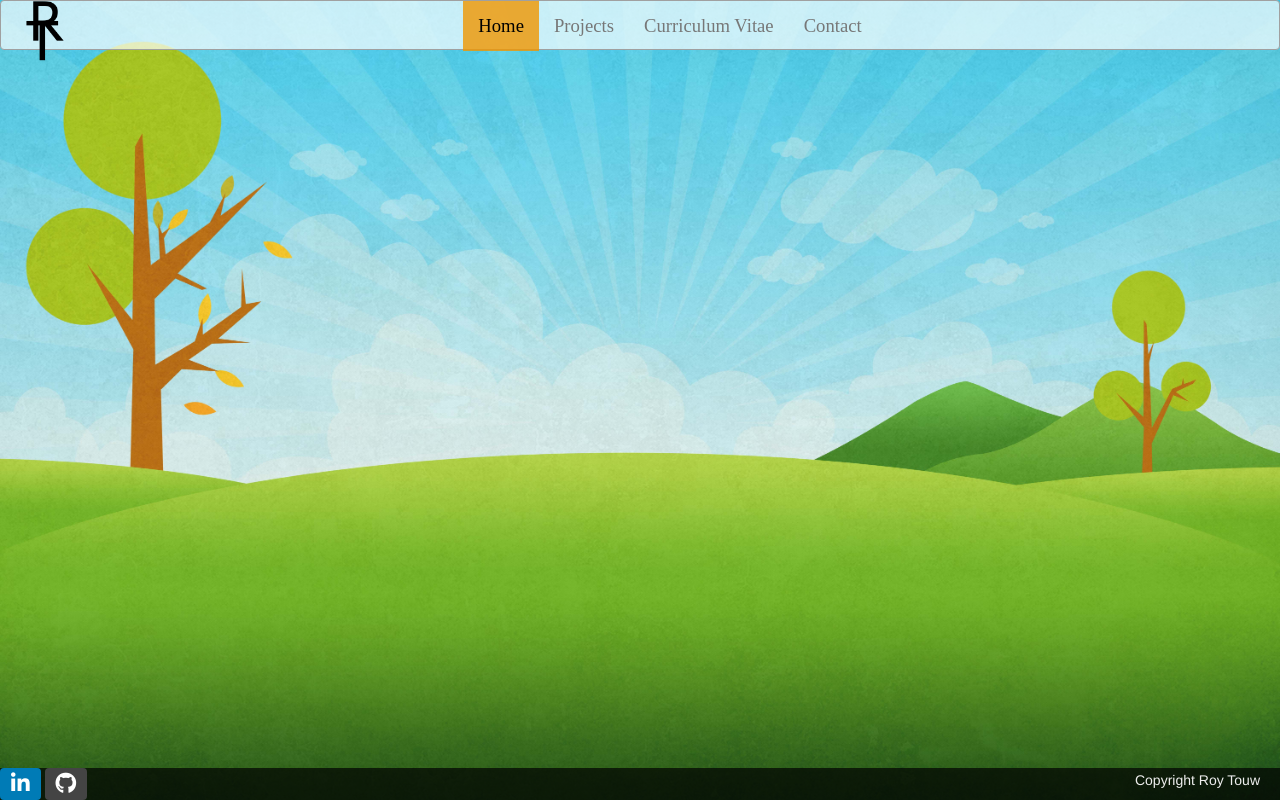
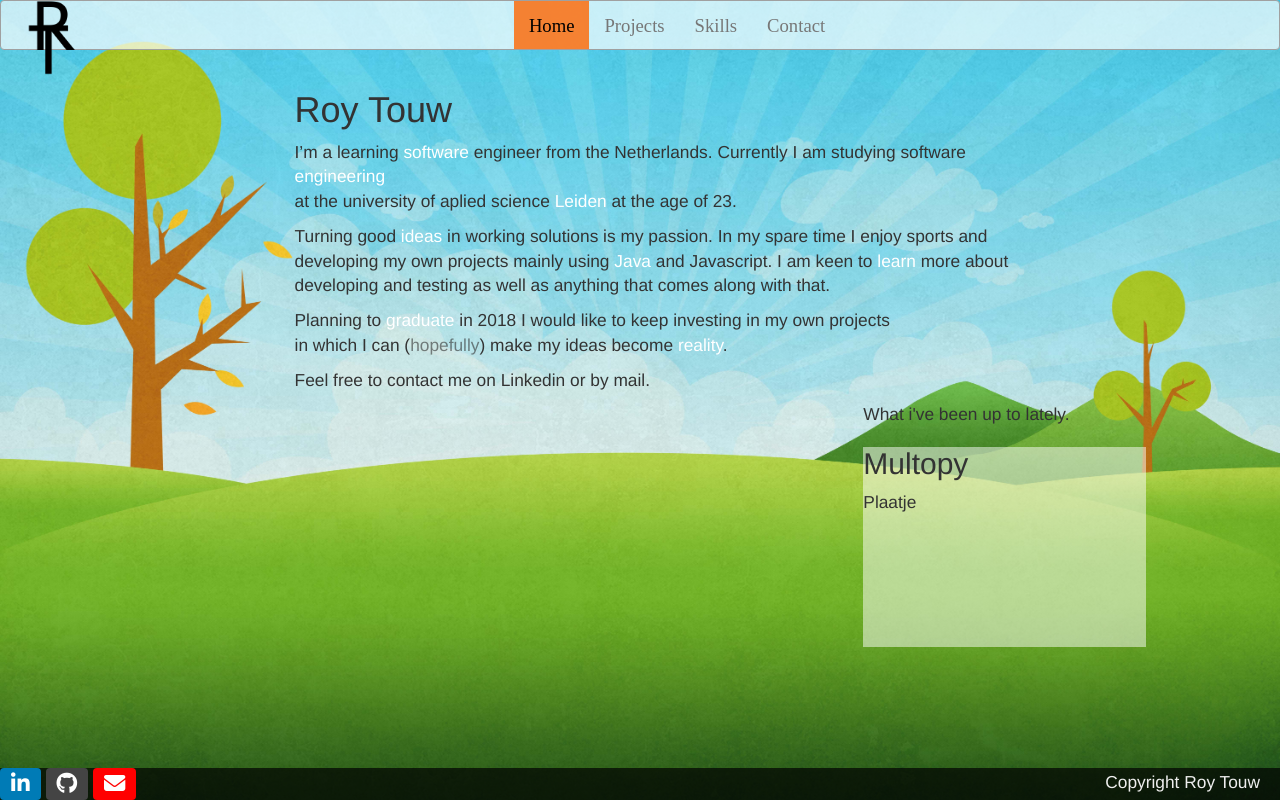
Before and after one commit to roytouw/portfolio, a website: page app/index.html in a window 1280 px wide. Drawn offline with nearby package versions, Linux system fonts and the light colour scheme; some packages are replaced by stand-ins of ours; files that its build step writes are made by us from their sources; a script that the page names is missing.

Commit message:
project added

```diff
--- a/app/index.html
+++ b/app/index.html
@@ -14,6 +14,7 @@
     <!-- endbuild -->
     <!-- build:css(.tmp) styles/main.css -->
     <link rel="stylesheet" href="styles/main.css">
+    <link rel="stylesheet" href="styles/landing.css">
     <!-- endbuild -->
   </head>
   <body ng-app="portfolioApp">
@@ -43,7 +44,7 @@
             <ul class="nav navbar-nav">
               <li class="active"><a href="#">Home<span class="sr-only">(current)</span></a></li>
               <li><a href="projects">Projects</a></li>
-              <li><a href="cv">Curriculum Vitae</a></li>
+              <li><a href="cv">Skills</a></li>
               <li><a href="contact">Contact</a></li>
             </ul>
           </div>
@@ -53,15 +54,16 @@
     <!-- End of navigation bar -->
 
     <!-- View container -->
-    <!--<div class="container">
-    <div ng-view=""></div>
-    </div>-->
+    <div class="container">
+      <div ng-view=""></div>
+    </div>
     <!-- End of View Container -->
 
     <!-- Footer -->
     <footer>
       <button class="btn btn-linkedin btn-social"><i class="fa fa-linkedin"></i></button>
       <button class="btn btn-github btn-social"><i class="fa fa-github"></i></button>
+      <button class="btn btn-envelope btn-social"><i class="fa fa-envelope"></i></button>
       <span class="copyright">
         Copyright Roy Touw
       </span>
@@ -98,6 +100,8 @@
         <script src="scripts/app.js"></script>
         <script src="scripts/controllers/main.js"></script>
         <script src="scripts/controllers/about.js"></script>
+        <script src="scripts/directives/project.js"></script>
+        <script src="scripts/controllers/project.js"></script>
         <!-- endbuild -->
 </body>
 </html>
--- a/app/scripts/controllers/main.js
+++ b/app/scripts/controllers/main.js
@@ -1,17 +1,8 @@
 'use strict';
 
 /**
- * @ngdoc function
- * @name portfolioApp.controller:MainCtrl
- * @description
- * # MainCtrl
- * Controller of the portfolioApp
+  Main Controller.
  */
-angular.module('portfolioApp')
-  .controller('MainCtrl', function () {
-    this.awesomeThings = [
-      'HTML5 Boilerplate',
-      'AngularJS',
-      'Karma'
-    ];
-  });
+angular.module('portfolioApp').controller('MainCtrl', ['$scope', function($scope) {
+  $scope.class = 'btn-linkedin-hover';
+}]);
--- /dev/null
+++ b/app/scripts/controllers/project.js
@@ -0,0 +1,9 @@
+/**
+ * Created by royto on 30-6-2016.
+ */
+'use strict';
+
+angular.module('portfolioApp').controller('ProjectCtrl', ['$scope', function($scope) {
+  $scope.title = 'Multopy';
+  $scope.image = 'plaatje';
+}]);
--- /dev/null
+++ b/app/scripts/directives/project.js
@@ -0,0 +1,12 @@
+/**
+ * Created by royto on 30-6-2016.
+ */
+'use strict';
+angular.module('portfolioApp').directive('project', function() {
+  return {
+    restrict: 'AE',
+    replace: 'true',
+    templateUrl: 'views/directives/project.html',
+    controller: 'ProjectCtrl'
+  };
+});
--- /dev/null
+++ b/app/styles/Landing.css
@@ -0,0 +1,16 @@
+div.about {
+  padding-left: 7%;
+}
+
+span.highlight {
+  color: #FFFFFF;
+}
+
+span.underlight {
+  opacity: 0.6;
+}
+
+div.project-container {
+  height: 200px;
+  background-color: rgba(255, 255, 255, 0.5);
+}
--- a/app/styles/main.css
+++ b/app/styles/main.css
@@ -10,10 +10,11 @@ html, body {
   background-image: url("../images/test_background.jpg");
   background-size: cover;
   background-attachment: fixed;
+  font-size: 13pt;
 }
 
 img.navbar-logo {
-  width: 60px;
+  width: 74px;
   height: auto;
   vertical-align: top;
 }
@@ -31,7 +32,8 @@ img.navbar-logo {
 .navbar-default .navbar-nav > .active > a:hover,
 .navbar-default .navbar-nav > .active > a:focus {
   color: #000000;
-  background-color: rgba(240, 150, 0, 0.8);
+  background-color: rgba(255, 102, 0, 0.8);
+  height: 48px;
 }
 .navbar.center .navbar-inner {
   text-align: center;
@@ -47,6 +49,11 @@ img.navbar-logo {
 }
 /* Bootstrap navbar styling end */
 
+/* Main Container */
+div.container {
+  width: 100%;
+}
+
 /* Footer styling */
 footer {
   position: fixed;
@@ -61,14 +68,26 @@ footer {
   padding: 0px 10px;
   font-size: 16pt;
 }
+.btn-social:hover {
+  color: rgba(255, 102, 0, 1.0);
+}
 
 .btn-linkedin {
   background-color: #007BB6;
   color: #FFFFFF;
 }
 
+.btn-linkedin-hover {
+  color: red !important;
+}
+
 .btn-github {
   background-color: #444444;
+  color: #FFFFFF;
+}
+
+.btn-envelope {
+  background-color: #FF0000;
   color: #FFFFFF;
 }
 
--- /dev/null
+++ b/app/views/directives/project.html
@@ -0,0 +1,6 @@
+<div class="project-container">
+  <h2>{{title}}</h2>
+  <div class="current-project">
+    Plaatje
+  </div>
+</div>
--- a/app/views/main.html
+++ b/app/views/main.html
@@ -1,19 +1,26 @@
 <div class="container-fluid test">
   <div class="row">
-    <main class="col-md-12 col-mf-offset-0">
-      <h1>Welkom op de website van Roy Touw.</h1>
-      <p>
-        Mijn passie is het omzetten van goede ideeën naar hoogstaande software. Hiernaast houd ik mij bezig met de nieuwste technieken binnen de software ontwikkeling.
-      </p>
-      <p>
-        Eind 2014 heb ik mijn propedeuse informatica behaald aan de Hogeschool Leiden, in het voorgaande jaar heb ik de opleiding tot applicatieontwikkelaar versneld afgerond. Momenteel ben ik met veel plezier bezig met de studie software engineering.
-      </p>
-      <p>
-        In mijn vrije tijd ben ik veel bezig met mijn eigen software projecten, deze realiseer ik voornamelijk in de programmeertalen Java en Python. Hiernaast besteed ik ook veel tijd aan de sport powerliften, hierin ambieer ik in de nabije toekomst wedstrijden te gaan doen.
-      </p>
-      <p>
-        Ik vind het belangrijk om doordachte en goed geteste software te ontwikkelen, evenals nooit te stoppen met leren. In de toekomst hoop ik beter te worden in het ontwerpen van software, en meer ervaring op te doen. Mijn positieve eigenschappen zijn dat ik nieuwe dingen snel oppak, enthousiast ben over het leren van nieuwe technieken en goed kan samenwerken.
-      </p>
+    <main class="col-md-8 col-md-offset-2">
+      <div class="about">
+        <h1>Roy Touw</h1>
+        <p>I’m a learning <span class="highlight">software</span> engineer from the Netherlands. Currently I am studying software <span class="highlight">engineering</span><br />
+          at the university of aplied science <span class="highlight">Leiden</span> at the age of 23.</p>
+        <p>Turning good <span class="highlight">ideas</span> in working solutions is my passion. In my spare time I enjoy sports and<br />
+          developing my own projects mainly using <span class="highlight">Java</span> and Javascript.
+        I am keen to <span class="highlight">learn</span> more about developing and testing as well as anything that comes along with that.</p>
+          <p>Planning to <span class="highlight">graduate</span> in 2018 I would like to keep investing in my own projects<br/>
+          in which I can (<span class="underlight">hopefully</span>) make my ideas become <span class="highlight">reality</span>.</p>
+          <p>Feel free to contact me on <span ng-mouseover="test()" class="hoverLinkedin">Linkedin</span> or by mail.</p>
+      </div>
     </main>
   </div>
+
+  <div class="row">
+    <div class="col-md-3 col-md-offset-8">
+      <div>
+        What i've been up to lately.
+        <project></project>
+      </div>
+    </div>
+  </div>
 </div>
```
Also changed, not shown: Gruntfile.js (line endings or trailing spaces).
